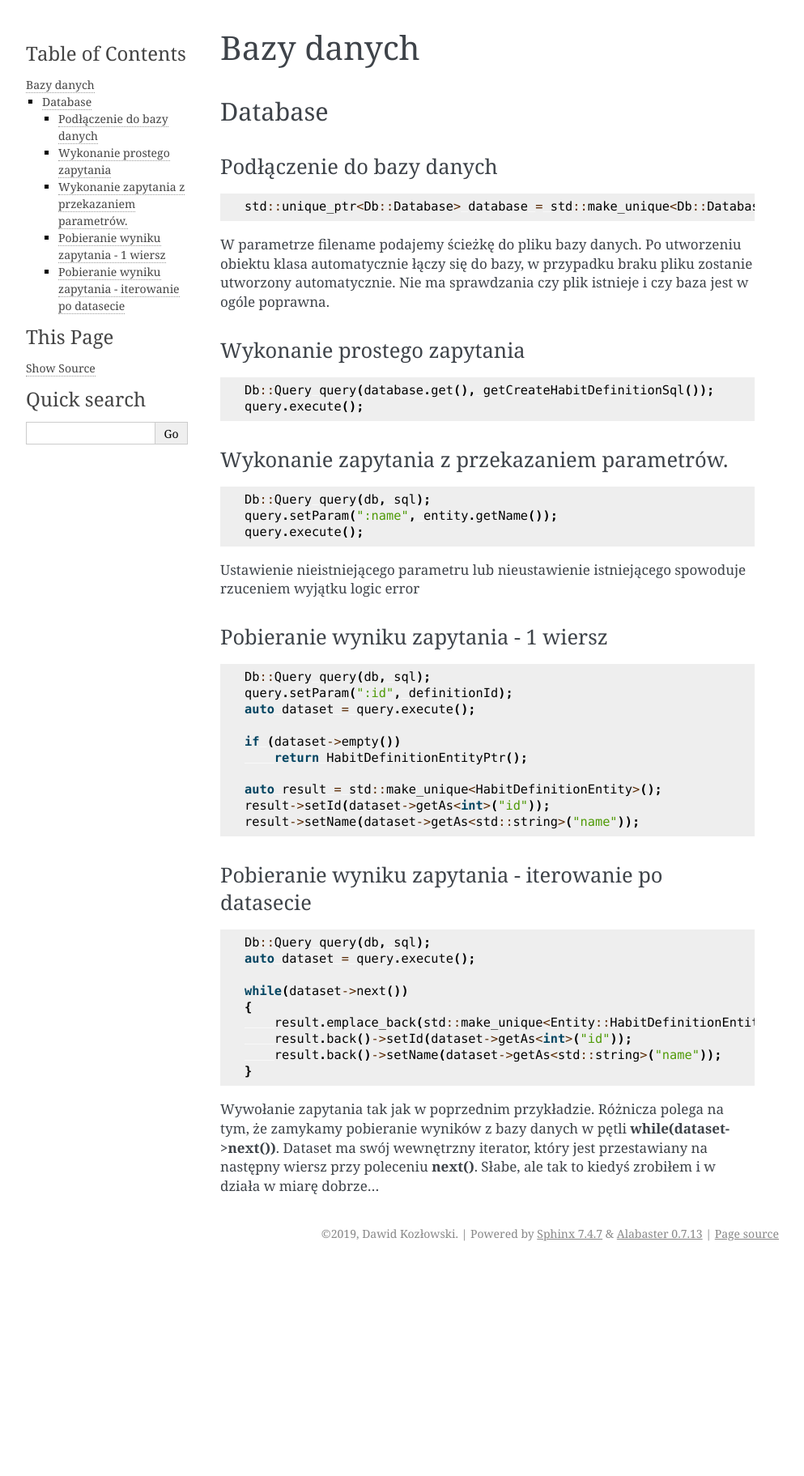
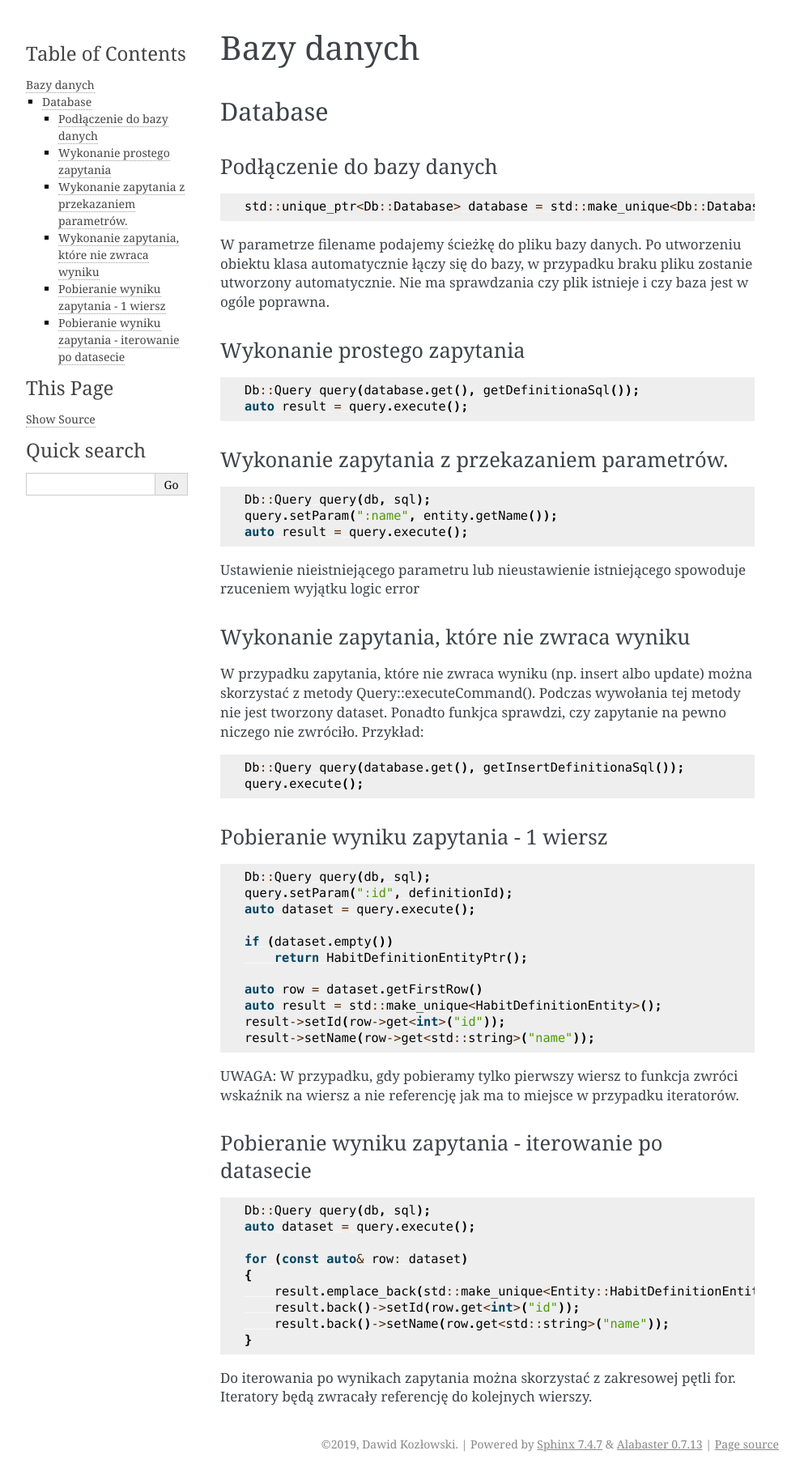
Before and after one commit to minescias/HabitTacker, a Sphinx documentation site: the page built from Documentation/source/Core/Database.rst, in a window 1280 px wide. Shown: the whole page at 81% size, without its empty margins (148-1141 px from the left). Built offline with Sphinx 7.4.7, drawn with Linux system fonts in a browser that asks for light colours; before the commit the page ends 1563 px from its top, so only the background shows below that.

Commit message:
Documentation
* New query execute
* New page about SQLIte

```diff
--- a/Documentation/source/Core/Database.rst
+++ b/Documentation/source/Core/Database.rst
@@ -22,8 +22,8 @@ Wykonanie prostego zapytania
 
 .. code-block:: cpp
 
-   Db::Query query(database.get(), getCreateHabitDefinitionSql());
-   query.execute();
+   Db::Query query(database.get(), getDefinitionaSql());
+   auto result = query.execute();
 
 Wykonanie zapytania z przekazaniem parametrów.
 -------------------------------------------------------------------------------
@@ -32,10 +32,22 @@ Wykonanie zapytania z przekazaniem parametrów.
 
     Db::Query query(db, sql);
     query.setParam(":name", entity.getName());
-    query.execute();
+    auto result = query.execute();
 
 Ustawienie nieistniejącego parametru lub nieustawienie istniejącego spowoduje
 rzuceniem wyjątku logic error
+
+Wykonanie zapytania, które nie zwraca wyniku
+--------------------------------------------------------------------------------
+W przypadku zapytania, które nie zwraca wyniku (np. insert albo update) można
+skorzystać z metody Query::executeCommand(). Podczas wywołania tej metody nie
+jest tworzony dataset. Ponadto funkjca sprawdzi, czy zapytanie na pewno niczego
+nie zwróciło. Przykład:
+
+.. code-block:: cpp
+
+   Db::Query query(database.get(), getInsertDefinitionaSql());
+   query.execute();
 
 Pobieranie wyniku zapytania - 1 wiersz
 -------------------------------------------------------------------------------
@@ -46,12 +58,16 @@ Pobieranie wyniku zapytania - 1 wiersz
     query.setParam(":id", definitionId);
     auto dataset = query.execute();
 
-    if (dataset->empty())
+    if (dataset.empty())
         return HabitDefinitionEntityPtr();
 
+    auto row = dataset.getFirstRow()
     auto result = std::make_unique<HabitDefinitionEntity>();
-    result->setId(dataset->getAs<int>("id"));
-    result->setName(dataset->getAs<std::string>("name"));
+    result->setId(row->get<int>("id"));
+    result->setName(row->get<std::string>("name"));
+
+UWAGA: W przypadku, gdy pobieramy tylko pierwszy wiersz to funkcja zwróci
+wskaźnik na wiersz a nie referencję jak ma to miejsce w przypadku iteratorów.
 
 Pobieranie wyniku zapytania - iterowanie po datasecie
 -------------------------------------------------------------------------------
@@ -60,15 +76,12 @@ Pobieranie wyniku zapytania - iterowanie po datasecie
     Db::Query query(db, sql);
     auto dataset = query.execute();
 
-    while(dataset->next())
+    for (const auto& row: dataset)
     {
         result.emplace_back(std::make_unique<Entity::HabitDefinitionEntity>());
-        result.back()->setId(dataset->getAs<int>("id"));
-        result.back()->setName(dataset->getAs<std::string>("name"));
+        result.back()->setId(row.get<int>("id"));
+        result.back()->setName(row.get<std::string>("name"));
     }
 
-Wywołanie zapytania tak jak w poprzednim przykładzie. Różnicza polega na tym,
-że zamykamy pobieranie wyników z bazy danych w pętli
-**while(dataset->next())**. Dataset ma swój wewnętrzny iterator, który jest
-przestawiany na następny wiersz przy poleceniu **next()**. Słabe, ale tak to
-kiedyś zrobiłem i w działa w miarę dobrze...
+Do iterowania po wynikach zapytania można skorzystać z zakresowej pętli for.
+Iteratory będą zwracały referencję do kolejnych wierszy.
--- a/Documentation/source/index.rst
+++ b/Documentation/source/index.rst
@@ -13,6 +13,7 @@ HTR Docs's
    Cli
    Versions
    Tables
+   SQLite
    ConfigFile
    Core
    Mechanics
--- a/Documentation/source/tasks/Notes.rst
+++ b/Documentation/source/tasks/Notes.rst
@@ -33,10 +33,6 @@ Wybór bazy danych
  *  polecenie -database=<filename> do opcjonalnego przekazywania bazy danych
 
 Polecenie settings do ustawiania konfiguracji programu
-
-Notatki nt sqlite
-*******************************************************************************
-SQLite nie obsługuje komendy merge
 
 Log debugowy
 *******************************************************************************
```
Also changed, not shown: Documentation/source/SQLite.rst (added, +12 -0 lines), Documentation/source/Tasks.rst (+0 -15 lines), Documentation/source/tasks/Done.rst (+20 -2 lines).
